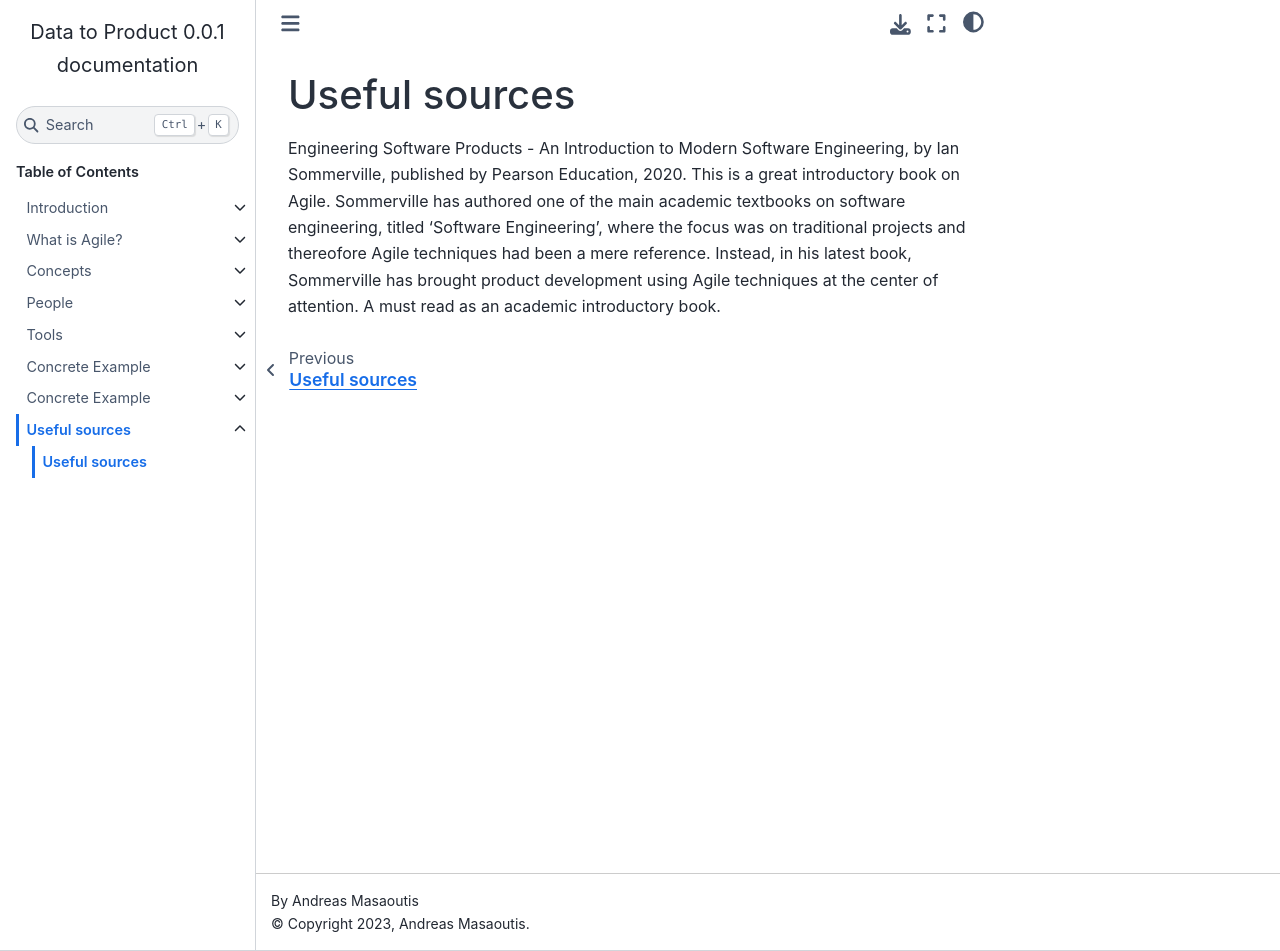
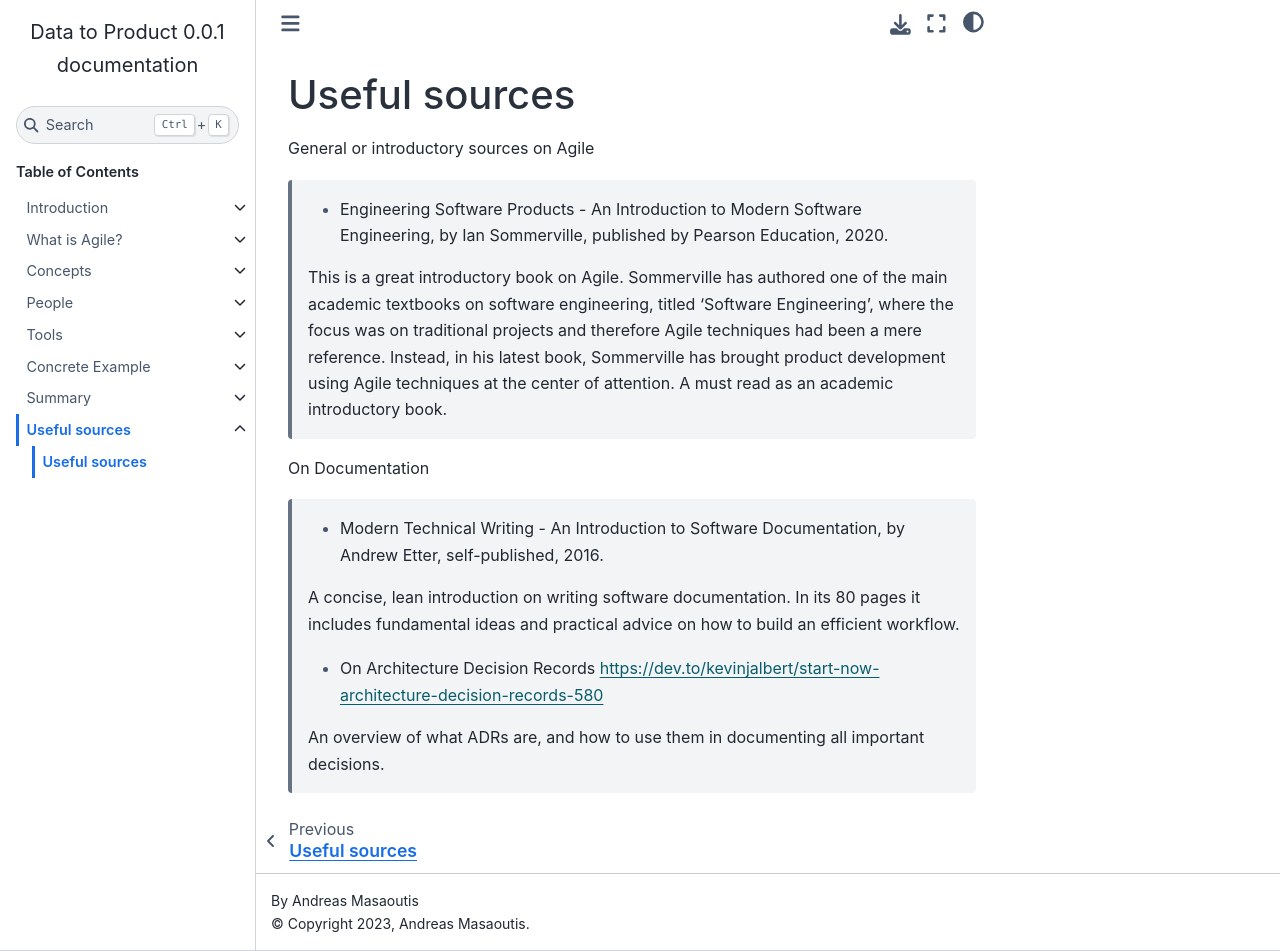
Before and after one commit to andreas-masaoutis/data_to_product_book, a Sphinx documentation site: the page built from source/_files/H_sources.rst, in a window 1280 px wide and 951 px high. Built offline with Sphinx 7.4.7 and the Sphinx Book theme 1.1.4, drawn with Linux system fonts in a browser that asks for light colours.

Commit message:
content: some random changes

```diff
--- a/source/_files/E_documentation.rst
+++ b/source/_files/E_documentation.rst
@@ -11,6 +11,12 @@ Project Log
 Decision Records
 ==============================
 
+Architecture Decision Records
+
+ADRs are a form of documentation that record any architecturally significant decisions that impact a project. For an impact to be considered architecturally significant within a software project context, it should affect the structure, non-functional characteristics, dependencies, interfaces, or construction techniques.
+
+
+
 Technical Docs
 ==============================
 
--- a/source/_files/G1_summary.rst
+++ b/source/_files/G1_summary.rst
@@ -1,5 +1,5 @@
 ============================
-Concrete Example
+Summary
 ============================
 
 We should now sum up the main points of interest
--- a/source/_files/H_sources.rst
+++ b/source/_files/H_sources.rst
@@ -3,6 +3,21 @@
 Useful sources
 **********************
 
+General or introductory sources on Agile
 
-Engineering Software Products -  An Introduction to Modern Software Engineering, by Ian Sommerville, published by Pearson Education, 2020.
-This is a great introductory book on Agile. Sommerville has authored one of the main academic textbooks on software engineering, titled 'Software Engineering', where the focus was on traditional projects and thereofore Agile techniques had been a mere reference. Instead, in his latest book, Sommerville has brought product development using Agile techniques at the center of attention. A must read as an academic introductory book.
+    - Engineering Software Products -  An Introduction to Modern Software Engineering, by Ian Sommerville, published by Pearson Education, 2020.
+
+    This is a great introductory book on Agile. Sommerville has authored one of the main academic textbooks on software engineering, titled 'Software Engineering', where the focus was on traditional projects and therefore Agile techniques had been a mere reference. Instead, in his latest book, Sommerville has brought product development using Agile techniques at the center of attention. A must read as an academic introductory book.
+
+
+
+
+On Documentation
+
+    - Modern Technical Writing - An Introduction to Software Documentation, by Andrew Etter, self-published, 2016.
+
+    A concise, lean introduction on writing software documentation. In its 80 pages it includes fundamental ideas and practical advice on how to build an efficient workflow.
+
+    - On Architecture Decision Records https://dev.to/kevinjalbert/start-now-architecture-decision-records-580
+
+    An overview of what ADRs are, and how to use them in documenting all important decisions.
```
